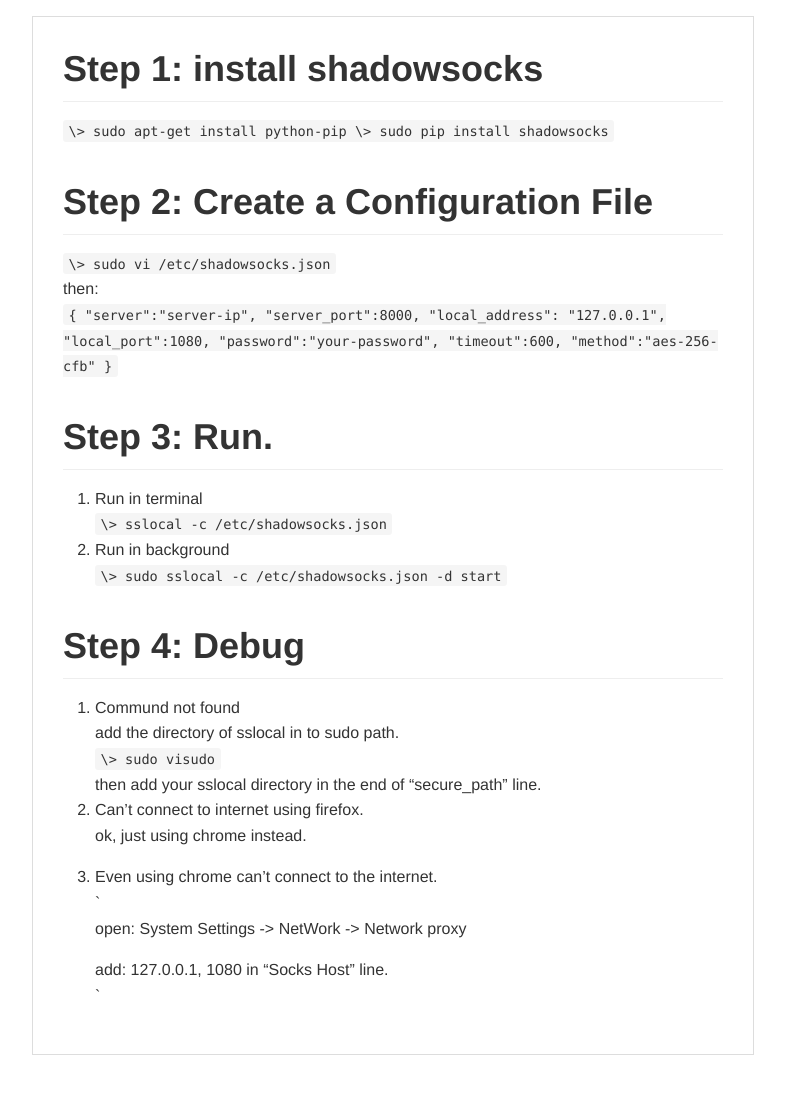
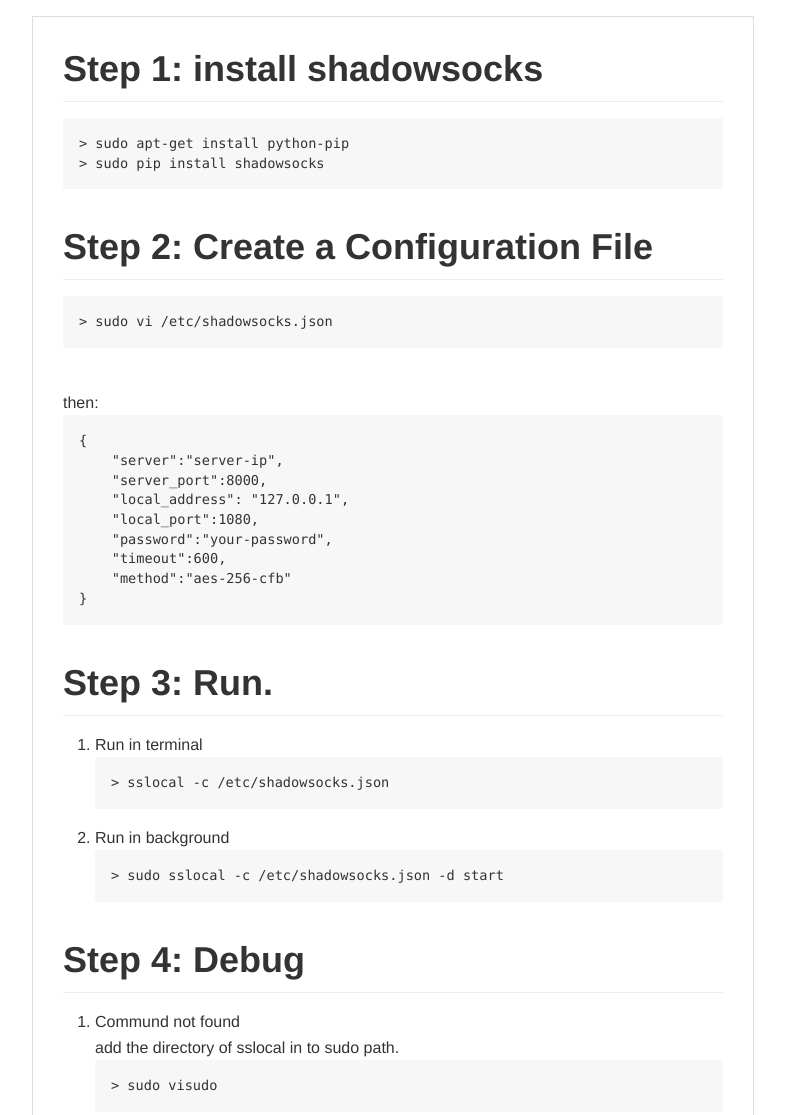
Before and after one commit to jm-huang/jm-huang, a plain HTML site: page blog/install shadowsocks as client in ubuntu.html in a window 1280 px wide. Shown: the top 1115 px of the page, without its empty margins (247-1032 px from the left). Before the commit the page ends 1071 px from the top, so only its background shows below. Drawn offline with Linux system fonts and the light colour scheme.

Commit message:
update install shadowsocks as client in ubuntu.md

```diff
--- a/blog/install shadowsocks as client in ubuntu.html
+++ b/blog/install shadowsocks as client in ubuntu.html
@@ -1015,40 +1015,44 @@ body .markdown-body
   }
 }
 </style><title>install shadowsocks as client in ubuntu</title></head><body><article class="markdown-body"><h1 id="step-1-install-shadowsocks"><a name="user-content-step-1-install-shadowsocks" href="#step-1-install-shadowsocks" class="headeranchor-link" aria-hidden="true"><span class="headeranchor"></span></a>Step 1: install shadowsocks</h1>
-<p><code>\&gt; sudo apt-get install python-pip
-\&gt; sudo pip install shadowsocks</code></p>
+<pre><code>&gt; sudo apt-get install python-pip
+&gt; sudo pip install shadowsocks
+</code></pre>
+
 <h1 id="step-2-create-a-configuration-file"><a name="user-content-step-2-create-a-configuration-file" href="#step-2-create-a-configuration-file" class="headeranchor-link" aria-hidden="true"><span class="headeranchor"></span></a>Step 2: Create a Configuration File</h1>
-<p><code>\&gt; sudo vi /etc/shadowsocks.json</code><br />
+<p><pre><code>&gt; sudo vi /etc/shadowsocks.json
+</code></pre><br />
 then:<br />
-<code>{
-    "server":"server-ip",
-    "server_port":8000,
-    "local_address": "127.0.0.1",
-    "local_port":1080,
-    "password":"your-password",
-    "timeout":600,
-    "method":"aes-256-cfb"
-}</code></p>
+<pre><code>{
+    &quot;server&quot;:&quot;server-ip&quot;,
+    &quot;server_port&quot;:8000,
+    &quot;local_address&quot;: &quot;127.0.0.1&quot;,
+    &quot;local_port&quot;:1080,
+    &quot;password&quot;:&quot;your-password&quot;,
+    &quot;timeout&quot;:600,
+    &quot;method&quot;:&quot;aes-256-cfb&quot;
+}
+</code></pre></p>
 <h1 id="step-3-run"><a name="user-content-step-3-run" href="#step-3-run" class="headeranchor-link" aria-hidden="true"><span class="headeranchor"></span></a>Step 3: Run.</h1>
 <ol>
 <li>Run in terminal<br />
-<code>\&gt; sslocal -c /etc/shadowsocks.json</code></li>
+    <pre><code>&gt; sslocal -c /etc/shadowsocks.json
+</code></pre></li>
 <li>Run in background<br />
-<code>\&gt; sudo sslocal -c /etc/shadowsocks.json -d start</code> </li>
+    <pre><code>&gt; sudo sslocal -c /etc/shadowsocks.json -d start
+</code></pre></li>
 </ol>
 <h1 id="step-4-debug"><a name="user-content-step-4-debug" href="#step-4-debug" class="headeranchor-link" aria-hidden="true"><span class="headeranchor"></span></a>Step 4: Debug</h1>
 <ol>
 <li>Commund not found<br />
-   add the directory of sslocal in to sudo path.<br />
-<code>\&gt; sudo visudo</code><br />
+    add the directory of sslocal in to sudo path.<br />
+    <pre><code>&gt; sudo visudo
+</code></pre><br />
     then add your sslocal directory in the end of &ldquo;secure_path&rdquo; line.</li>
 <li>Can&rsquo;t connect to internet using firefox.<br />
     ok, just using chrome instead.</li>
-<li>
-<p>Even using chrome can&rsquo;t connect to the internet.<br />
-    `<br />
-    open: System Settings -&gt; NetWork -&gt; Network proxy</p>
-<p>add: 127.0.0.1, 1080 in &ldquo;Socks Host&rdquo; line.<br />
-`</p>
-</li>
+<li>Even using chrome can&rsquo;t connect to the internet.<br />
+    <pre><code>open: System Settings -&gt; NetWork -&gt; Network proxy
+add: 127.0.0.1, 1080 in &quot;Socks Host&quot; line.
+</code></pre></li>
 </ol></article></body></html>
```
Also changed, not shown: 1 other file.
